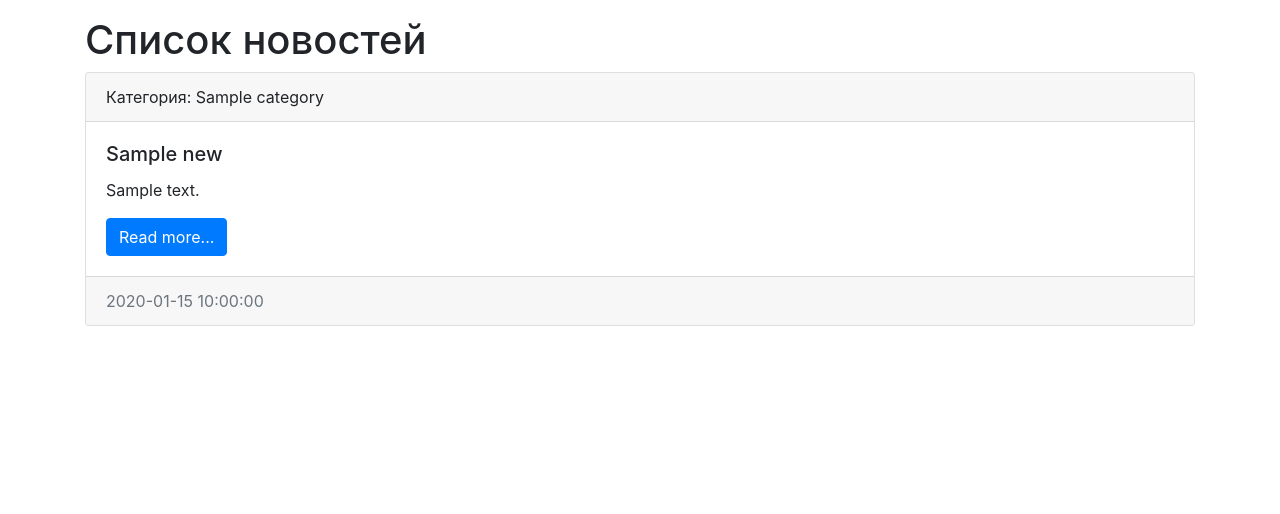
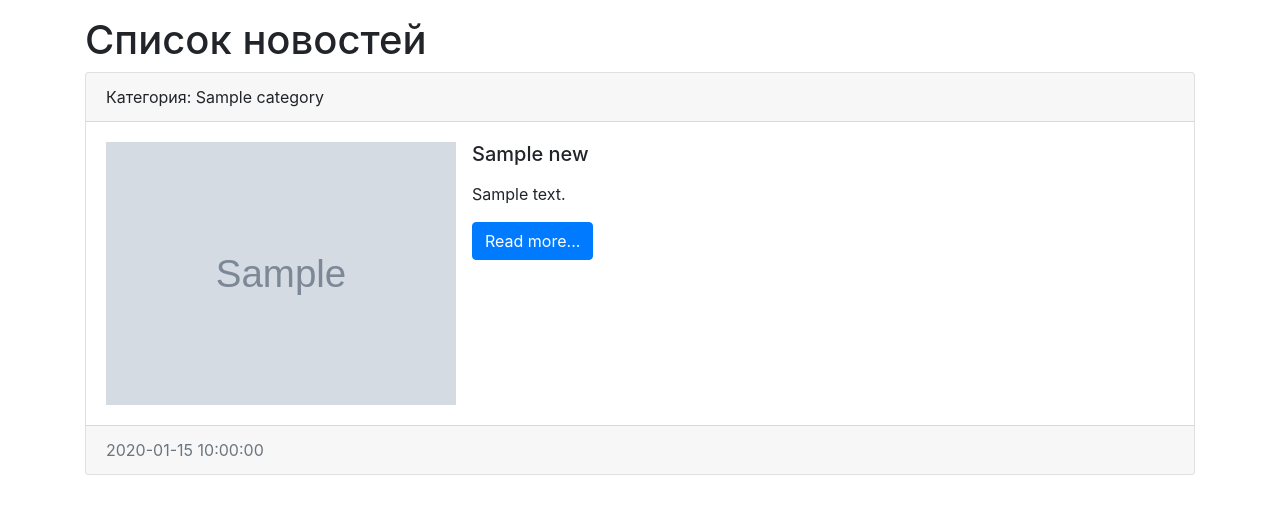
Before and after one commit to konmin123/News, a Django app: page / in a window 1280 px wide. Shown: the part 56-570 px from the top of the page. Run offline with Django 4.2, Linux system fonts and the light colour scheme; tables that the repository leaves empty hold one stand-in row (values such as "Sample post"); grey boxes marked "Sample" are stand-in pictures.

Commit message:
changed the template 2

```diff
--- a/News_Api/templates/News_Api/index.html
+++ b/News_Api/templates/News_Api/index.html
@@ -4,7 +4,8 @@
     <meta charset="utf-8">
     <meta name="viewport" content="width=device-width, initial-scale=1, shrink-to-fit=no">
 
-    <link rel="stylesheet" href="https://cdn.jsdelivr.net/npm/bootstrap@4.6.1/dist/css/bootstrap.min.css" integrity="sha384-zCbKRCUGaJDkqS1kPbPd7TveP5iyJE0EjAuZQTgFLD2ylzuqKfdKlfG/eSrtxUkn" crossorigin="anonymous">
+    <link rel="stylesheet" href="https://cdn.jsdelivr.net/npm/bootstrap@4.6.1/dist/css/bootstrap.min.css"
+          integrity="sha384-zCbKRCUGaJDkqS1kPbPd7TveP5iyJE0EjAuZQTgFLD2ylzuqKfdKlfG/eSrtxUkn" crossorigin="anonymous">
 
     <title>{{ title }}</title>
   </head>
@@ -13,7 +14,8 @@
 
 <nav class="navbar navbar-expand-lg navbar-light bg-light">
   <a class="navbar-brand" href="/">Navbar</a>
-  <button class="navbar-toggler" type="button" data-toggle="collapse" data-target="#navbarSupportedContent" aria-controls="navbarSupportedContent" aria-expanded="false" aria-label="Toggle navigation">
+  <button class="navbar-toggler" type="button" data-toggle="collapse" data-target="#navbarSupportedContent"
+          aria-controls="navbarSupportedContent" aria-expanded="false" aria-label="Toggle navigation">
     <span class="navbar-toggler-icon"></span>
   </button>
 
@@ -35,9 +37,19 @@
                         Категория: {{ item.category }}
                     </div>
                     <div class="card-body">
-                        <h5 class="card-title">{{ item.title }}</h5>
-                        <p class="card-text">{{ item.content}}</p>
-                        <a href="#" class="btn btn-primary">Read more...</a>
+                        <div class="media">
+                            {% if item.photo %}
+                                <img src="{{ item.photo.url }}" alt="" width="350" class="mr-3">
+                            {% else %}
+                                <img src="https://picsum.photos/id/1060/350/300/?blur=2" alt="" class="mr-3">
+                            {% endif %}
+                            <div class="media-body">
+                                <h5 class="card-title">{{ item.title }}</h5>
+                                <p class="card-text">{{ item.content|safe|linebreaks|truncatewords:100 }}</p>
+                                <a href="#" class="btn btn-primary">Read more...</a>
+                            </div>
+                        </div>
+
                     </div>
                     <div class="card-footer text-muted">
                         {{ item.created_at|date:"Y-m-d H:i:s" }}
@@ -48,11 +60,21 @@
     </div>
 </div>
 
-    <script src="https://cdn.jsdelivr.net/npm/jquery@3.5.1/dist/jquery.slim.min.js" integrity="sha384-DfXdz2htPH0lsSSs5nCTpuj/zy4C+OGpamoFVy38MVBnE+IbbVYUew+OrCXaRkfj" crossorigin="anonymous"></script>
-    <script src="https://cdn.jsdelivr.net/npm/bootstrap@4.6.1/dist/js/bootstrap.bundle.min.js" integrity="sha384-fQybjgWLrvvRgtW6bFlB7jaZrFsaBXjsOMm/tB9LTS58ONXgqbR9W8oWht/amnpF" crossorigin="anonymous"></script>
+    <script src="https://cdn.jsdelivr.net/npm/jquery@3.5.1/dist/jquery.slim.min.js"
+            integrity="sha384-DfXdz2htPH0lsSSs5nCTpuj/zy4C+OGpamoFVy38MVBnE+IbbVYUew+OrCXaRkfj"
+            crossorigin="anonymous"></script>
+    <script src="https://cdn.jsdelivr.net/npm/bootstrap@4.6.1/dist/js/bootstrap.bundle.min.js"
+            integrity="sha384-fQybjgWLrvvRgtW6bFlB7jaZrFsaBXjsOMm/tB9LTS58ONXgqbR9W8oWht/amnpF"
+            crossorigin="anonymous"></script>
 
-    <script src="https://cdn.jsdelivr.net/npm/jquery@3.5.1/dist/jquery.slim.min.js" integrity="sha384-DfXdz2htPH0lsSSs5nCTpuj/zy4C+OGpamoFVy38MVBnE+IbbVYUew+OrCXaRkfj" crossorigin="anonymous"></script>
-    <script src="https://cdn.jsdelivr.net/npm/popper.js@1.16.1/dist/umd/popper.min.js" integrity="sha384-9/reFTGAW83EW2RDu2S0VKaIzap3H66lZH81PoYlFhbGU+6BZp6G7niu735Sk7lN" crossorigin="anonymous"></script>
-    <script src="https://cdn.jsdelivr.net/npm/bootstrap@4.6.1/dist/js/bootstrap.min.js" integrity="sha384-VHvPCCyXqtD5DqJeNxl2dtTyhF78xXNXdkwX1CZeRusQfRKp+tA7hAShOK/B/fQ2" crossorigin="anonymous"></script>
+    <script src="https://cdn.jsdelivr.net/npm/jquery@3.5.1/dist/jquery.slim.min.js"
+            integrity="sha384-DfXdz2htPH0lsSSs5nCTpuj/zy4C+OGpamoFVy38MVBnE+IbbVYUew+OrCXaRkfj"
+            crossorigin="anonymous"></script>
+    <script src="https://cdn.jsdelivr.net/npm/popper.js@1.16.1/dist/umd/popper.min.js"
+            integrity="sha384-9/reFTGAW83EW2RDu2S0VKaIzap3H66lZH81PoYlFhbGU+6BZp6G7niu735Sk7lN"
+            crossorigin="anonymous"></script>
+    <script src="https://cdn.jsdelivr.net/npm/bootstrap@4.6.1/dist/js/bootstrap.min.js"
+            integrity="sha384-VHvPCCyXqtD5DqJeNxl2dtTyhF78xXNXdkwX1CZeRusQfRKp+tA7hAShOK/B/fQ2"
+            crossorigin="anonymous"></script>
   </body>
 </html>
```
